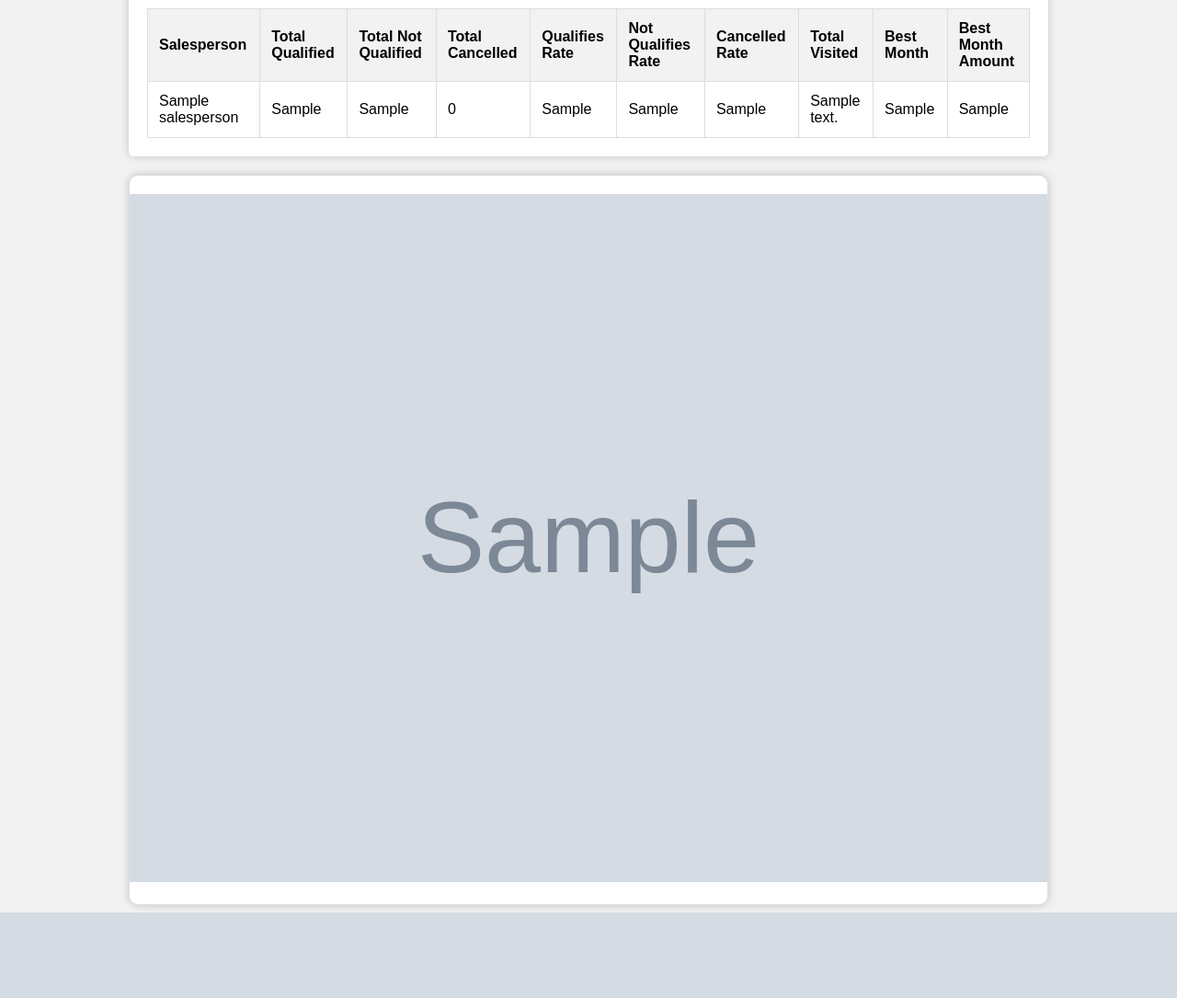
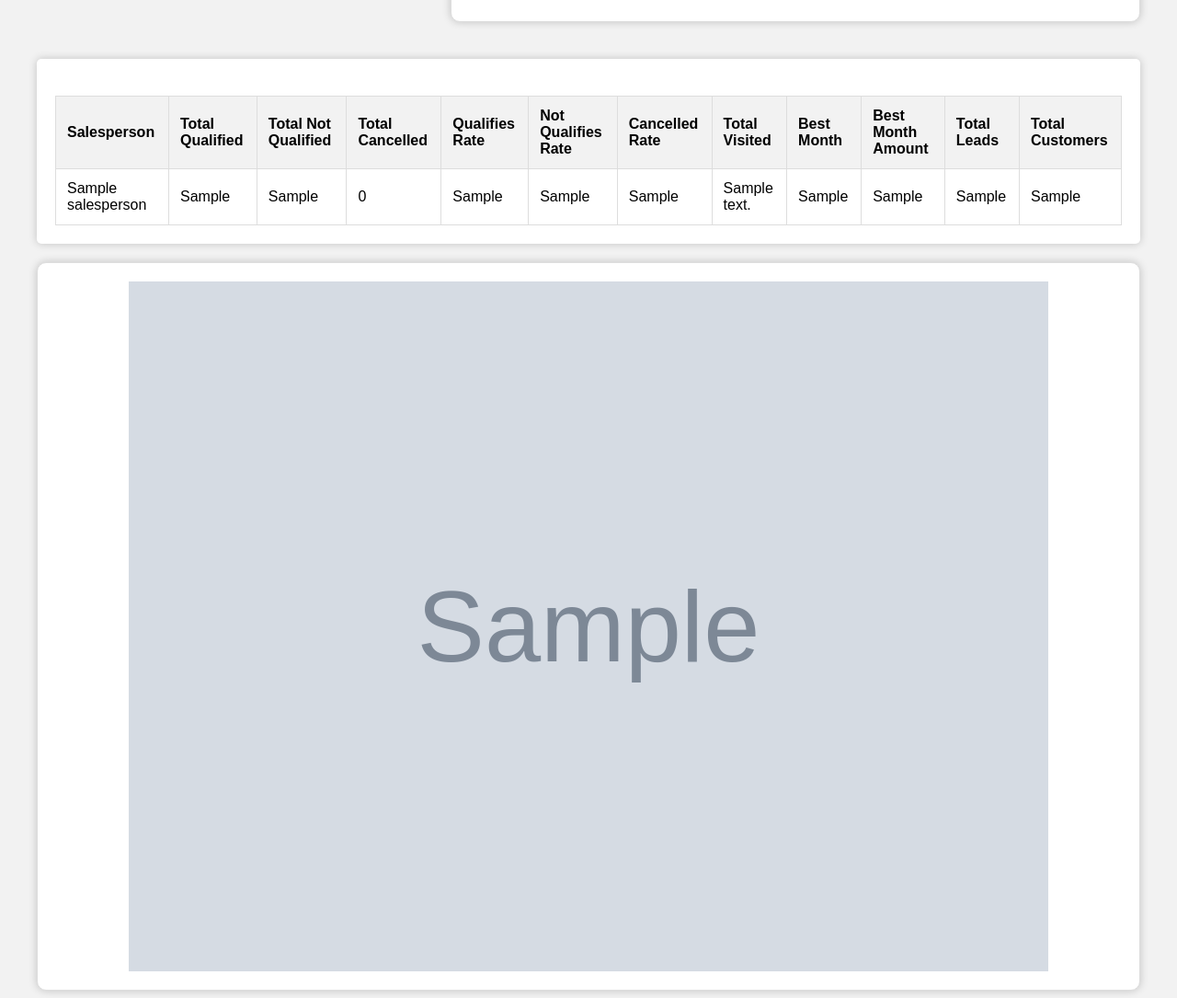
Before and after one commit to alanium/SPStats, a Flask app: template templates/index.html in a window 1280 px wide. Shown: the part 765-1850 px from the top of the page at 92% size. Before the commit the page ends 1757 px from the top, so only its background shows below. Run offline with Flask 3, Linux system fonts and the light colour scheme; the template is opened without the code that fills it: most values are stand-ins (such as "Sample title", 1, 10 or a date in 2020); grey boxes marked "Sample" are stand-in pictures; a map, chart or similar area stays blank.

Commit message:
total leads and total customers

```diff
--- a/app.py
+++ b/app.py
@@ -257,6 +257,26 @@ def aggregate_not_qualified_by_month():
 
     return sorted_result
 
+def get_leads_and_customers_count():
+    entries = get_data()
+    result_dict = defaultdict(lambda: {'total_leads': 0, 'total_customers': 0})
+
+    for entry in entries:
+        assigned_to = entry['properties']['Assigned to']['people']
+        tags = entry['properties']['Tags']['multi_select']
+        contact_type = entry['properties']['Formula']['formula']['string'] if entry['properties']['Formula']['formula'] else None
+
+        if assigned_to and tags and contact_type:
+            assigned_to_id = assigned_to[0]['id']
+
+            assigned_to_name = sales_persons.get(assigned_to_id, "unknown")
+
+            if contact_type == 'LEAD':
+                result_dict[assigned_to_name]['total_leads'] += 1
+            elif contact_type == 'CUSTOMER':
+                result_dict[assigned_to_name]['total_customers'] += 1
+
+    return dict(result_dict)
 
 
 # Routes
@@ -278,6 +298,7 @@ def get_stats():
     stats_data_last_30_days = calculate_stats_last_30_days()
     qualified_by_month = aggregate_qualified_by_month()
     not_qualified_by_month = aggregate_not_qualified_by_month()
+    leads_and_customers_data  = get_leads_and_customers_count()
 
     light_blue = '#5A95DB'
     dark_blue = '#142F50'
@@ -387,6 +408,8 @@ def get_stats():
 
     # Crear resumen de cada salesperson
     summary_data = {}
+    leads_and_customers_data = get_leads_and_customers_count()
+
     for salesperson, stats in stats_data.items():
         month_goal = stats['month_goal']
         month_goal_qualifies_amount = stats['month_goal_qualifies_amount']
@@ -398,6 +421,9 @@ def get_stats():
         not_qualifies_rate = stats['not_qualifies_rate']
         cancelled_rate = stats['cancelled_rate']
 
+        # Obtener las estadísticas de LEADs y CUSTOMERs del diccionario leads_and_customers_data
+        leads_customers_stats = leads_and_customers_data.get(salesperson, {'total_leads': 0, 'total_customers': 0})
+
         summary_data[salesperson] = {
             'Month Goal': month_goal,
             'Month Goal Qualifies Amount': month_goal_qualifies_amount,
@@ -407,11 +433,12 @@ def get_stats():
             'visited': visited,
             'Conversion Rate': f"{conversion_rate:.2%}",
             'Not Qualifies Rate': f"{not_qualifies_rate:.2%}",
-            'Cancelled Rate': f"{cancelled_rate:.2%}"
+            'Cancelled Rate': f"{cancelled_rate:.2%}",
+            'Total Leads': leads_customers_stats['total_leads'],
+            'Total Customers': leads_customers_stats['total_customers']
         }
 
     return render_template('index.html', img_base64_total_qualifies=img_base64_total_qualifies, img_base64_last_30_days = img_base64_last_30_days, img_base64=img_base64, summary_data=summary_data)
 
-
 if __name__ == '__main__':
     app.run(host='0.0.0.0', port=5000, debug=True)
--- a/static/styles.css
+++ b/static/styles.css
@@ -49,7 +49,7 @@ tr:hover {
 
 .container {
     min-width: 300px;
-    max-width: 1000px;
+    max-width: 1200px;
     padding-top: 20px;
 
 }
@@ -127,7 +127,10 @@ select {
     box-shadow: 0 0 10px rgba(0, 0, 0, 0.2);
     border: 1px solid #ddd;
     height: 100%;
-    margin-top: 20px
+    margin-top: 20px;
+    display: flex;
+    justify-content: center;
+    align-items: center;
 }
 
 .chart-circular img {
--- a/templates/index.html
+++ b/templates/index.html
@@ -75,6 +75,8 @@
                     <th>Total Visited</th>
                     <th>Best Month</th>
                     <th>Best Month Amount</th>
+                    <th>Total Leads</th>
+                    <th>Total Customers</th>
                 </tr>
                 {% for salesperson, summary in summary_data.items() %}
                     <tr>
@@ -88,6 +90,8 @@
                         <td>{{ summary['visited'] }}</td>
                         <td>{{ summary['Month Goal'] }}</td>
                         <td>{{ summary['Month Goal Qualifies Amount'] }}</td>
+                        <td>{{ summary['Total Leads'] }}</td>
+                        <td>{{ summary['Total Customers'] }}</td>
 
                     </tr>
                 {% endfor %}
```
